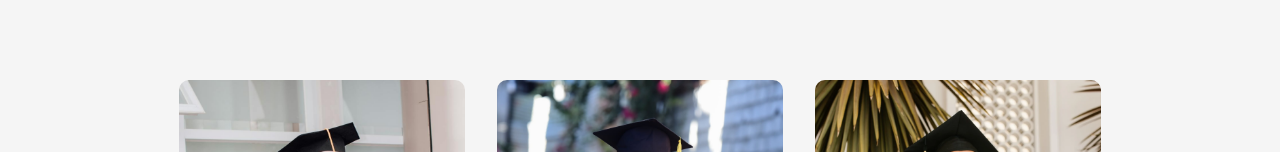
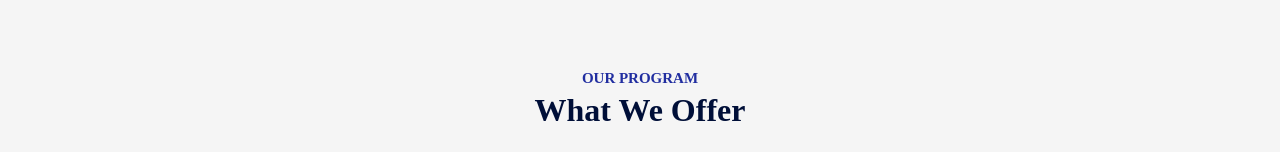
Before and after one commit to Omid-Sargazi/react-project, a React (Create React App) app: page / in a window 1280 px wide. Shown: the part 800-952 px from the top of the page. Built offline with nearby package versions, Linux system fonts and the light colour scheme.

Commit message:
create title components

```diff
--- a/src/App.js
+++ b/src/App.js
@@ -1,6 +1,7 @@
 import Hero from "./components/Hero/Hero";
 import Navbar from "./components/Navbar/Navbar";
 import Programs from "./components/Programs/Programs";
+import Title from "./components/title/Title";
 
 function App() {
   return (
@@ -8,6 +9,7 @@
       <Navbar />
       <Hero />
       <div className="container">
+        <Title />
         <Programs />
       </div>
     </div>
--- /dev/null
+++ b/src/components/title/Title.css
@@ -0,0 +1,14 @@
+.title {
+  text-align: center;
+  color: #212ea0;
+  font-size: 15px;
+  font-weight: 600;
+  text-transform: uppercase;
+  margin: 70px 0 30px;
+}
+.title h2 {
+  font-size: 32px;
+  color: #000f38;
+  margin-top: 5px;
+  text-transform: none;
+}
--- /dev/null
+++ b/src/components/title/Title.jsx
@@ -0,0 +1,12 @@
+import React from 'react'
+import "./Title.css"
+const Title = () => {
+  return (
+    <div className='title'>
+      <p>Our Program</p>
+      <h2>What We Offer</h2>
+    </div>
+  )
+}
+
+export default Title
```
